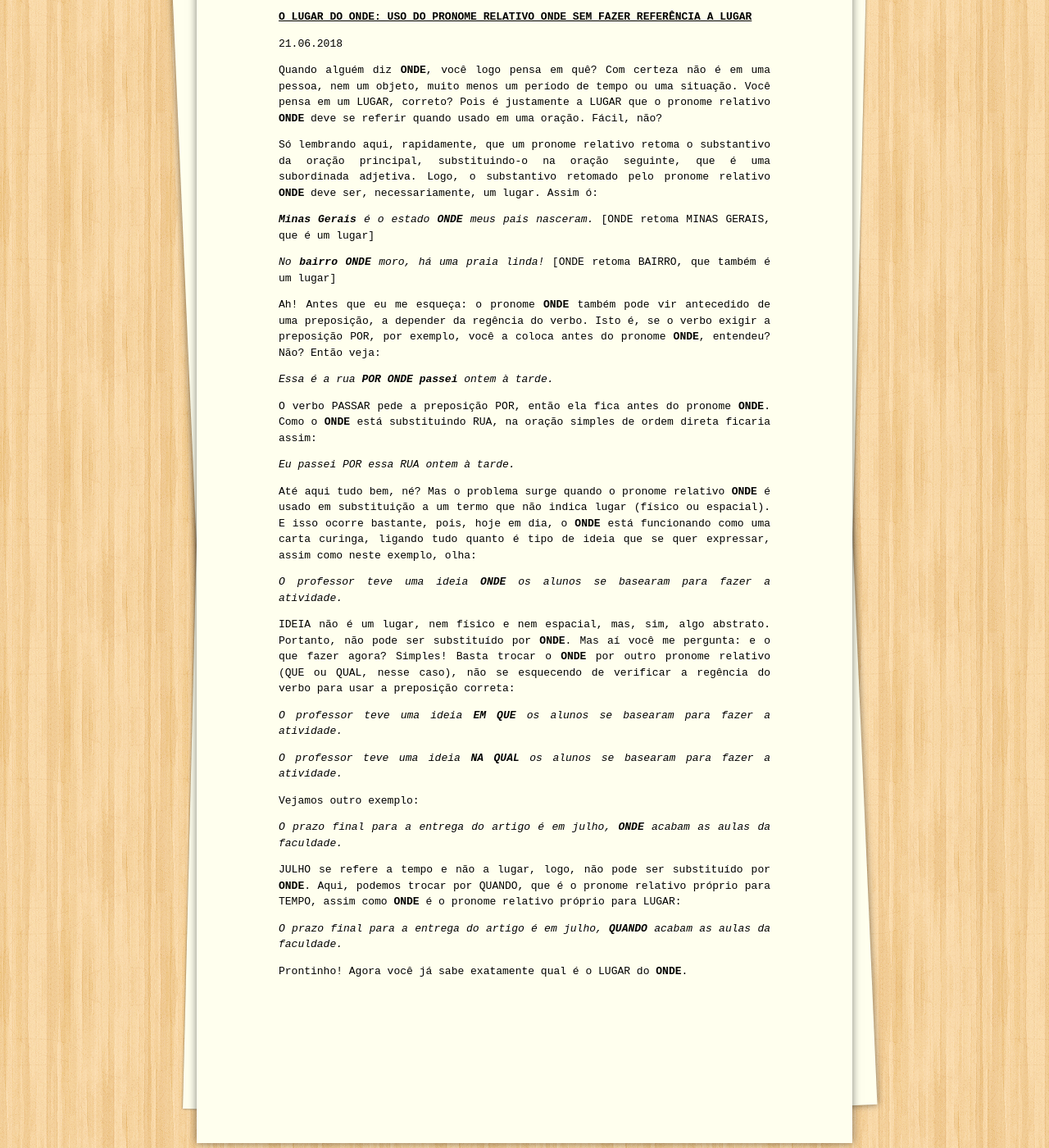
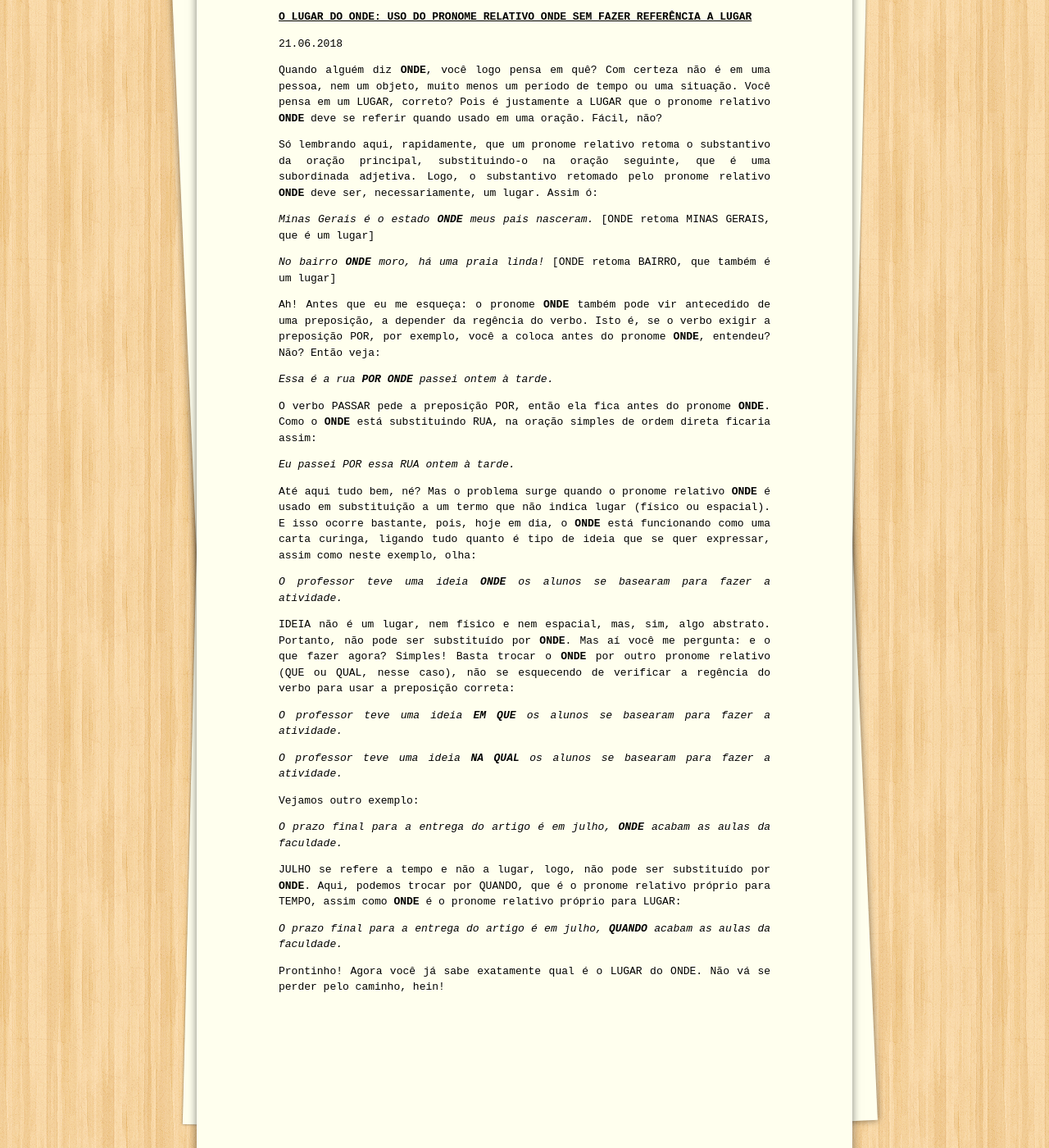
Before and after one commit to raqueldiniz/site, a Jekyll site: the page built from _posts/2018-06-21-o-lugar-do-onde-uso-do-pronome-relativo-onde-sem-fazer-referencia-a-lugar.md, in a window 1280 px wide and 1400 px high, scrolled down 382 px. Shown: the whole window at 82% size. Built offline with Jekyll 4.4.1, drawn with Linux system fonts in a browser that asks for light colours.

Commit message:
Update 2018-06-21-o-lugar-do-onde-uso-do-pronome-relativo-onde-sem-fazer-referencia-a-lugar.md

```diff
--- a/_posts/2018-06-21-o-lugar-do-onde-uso-do-pronome-relativo-onde-sem-fazer-referencia-a-lugar.md
+++ b/_posts/2018-06-21-o-lugar-do-onde-uso-do-pronome-relativo-onde-sem-fazer-referencia-a-lugar.md
@@ -7,13 +7,13 @@ Quando alguém diz **ONDE**, você logo pensa em quê? Com certeza não é em um
 
 Só lembrando aqui, rapidamente, que um pronome relativo retoma o substantivo da oração principal, substituindo-o na oração seguinte, que é uma subordinada adjetiva. Logo, o substantivo retomado pelo pronome relativo **ONDE** deve ser, necessariamente, um lugar. Assim ó:
 
-_**Minas Gerais** é o estado **ONDE** meus pais nasceram._ [ONDE retoma MINAS GERAIS, que é um lugar]
+_Minas Gerais é o estado **ONDE** meus pais nasceram._ [ONDE retoma MINAS GERAIS, que é um lugar]
 
-_No **bairro** **ONDE** moro, há uma praia linda!_ [ONDE retoma BAIRRO, que também é um lugar]
+_No bairro **ONDE** moro, há uma praia linda!_ [ONDE retoma BAIRRO, que também é um lugar]
 
 Ah! Antes que eu me esqueça: o pronome **ONDE** também pode vir antecedido de uma preposição, a depender da regência do verbo. Isto é, se o verbo exigir a preposição POR, por exemplo, você a coloca antes do pronome **ONDE**, entendeu? Não? Então veja:
 
-_Essa é a rua **POR ONDE** **passei** ontem à tarde._
+_Essa é a rua **POR ONDE** passei ontem à tarde._
 
 O verbo PASSAR pede a preposição POR, então ela fica antes do pronome **ONDE**. Como o **ONDE** está substituindo RUA, na oração simples de ordem direta ficaria assim:
 
@@ -37,4 +37,4 @@ JULHO se refere a tempo e não a lugar, logo, não pode ser substituído por **O
 
 _O prazo final para a entrega do artigo é em julho, **QUANDO** acabam as aulas da faculdade._
 
-Prontinho! Agora você já sabe exatamente qual é o LUGAR do **ONDE**.
+Prontinho! Agora você já sabe exatamente qual é o LUGAR do ONDE. Não vá se perder pelo caminho, hein!
```
